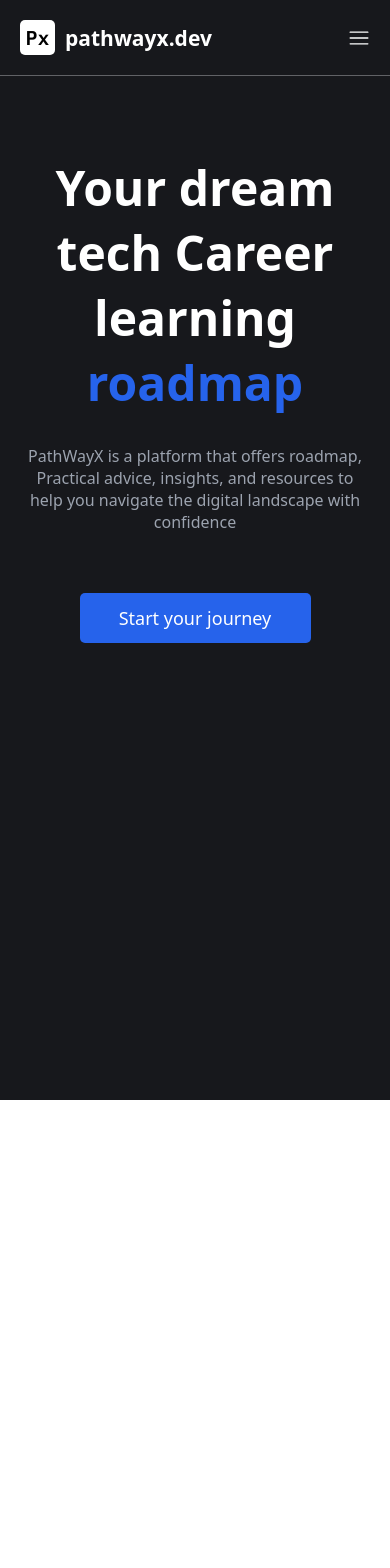
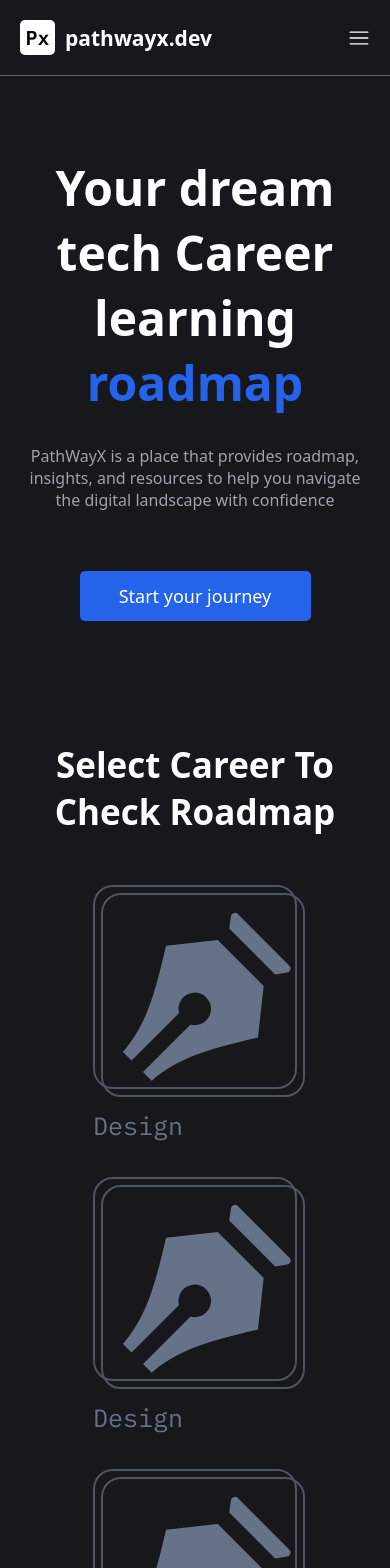
Before and after one commit to omatsola619/pathwayx-project, a Next.js app: page / in a window 390 px wide. Shown: the top 1568 px of the page. Before the commit the page ends 1100 px from the top, so only its background shows below. Built offline with nearby package versions, Linux system fonts and the light colour scheme.

Commit message:
fixed issues with grid and preparing dummy data, also finished card item design

```diff
--- /dev/null
+++ b/src/components/CardItem.tsx
@@ -0,0 +1,17 @@
+import styles from 'styles/CardItem.module.css'
+import { RiPenNibFill } from "react-icons/ri";
+
+function CardItem() {
+    return (
+        <div className={styles.roadmapCards}>
+            <div className={styles.card}>
+                <div className={styles.cardBorder}>
+                    <RiPenNibFill className={styles.cardIcon} />
+                </div>
+            </div>
+            <div className={styles.cardTitle}>Design</div>
+        </div>
+    )
+}
+
+export default CardItem;
--- a/src/components/HomeComp.tsx
+++ b/src/components/HomeComp.tsx
@@ -1,7 +1,8 @@
 import { useState } from 'react';
 import styles from 'styles/Home.module.css';
+import CardItem from './CardItem';
 import Header from './Header';
-import { HiOutlineChevronDoubleDown } from "react-icons/hi";
+
 
 function HomeComp() {
     return (
@@ -13,17 +14,19 @@ function HomeComp() {
                         Your dream tech Career learning <span style={{color: '#2663eb'}}>roadmap</span>
                     </div>
                     <div className={styles.heroDesc}>
-                        PathWayX is a platform that offers roadmap, Practical advice, insights,
+                        PathWayX is a place that provides roadmap, insights,
                         and resources to help you navigate the digital landscape with confidence
                     </div>
-                    {/* <div className={styles.chevron}>
-                        <HiOutlineChevronDoubleDown />
-                    </div> */}
                     <div className={styles.actionBtn}>Start your journey</div>
                 </div>
             </header>
-            <div className={styles.section2}>
-
+            <div className={styles.roadmaps}>
+                <div className={styles.roadmapTitle}>Select Career To Check Roadmap</div>
+                <div className={styles.cardsSection}>
+                    <CardItem />
+                    <CardItem />
+                    <CardItem />
+                </div>
             </div>
         </div>
     )
--- /dev/null
+++ b/src/styles/CardItem.module.css
@@ -0,0 +1,58 @@
+.roadmapCards{
+    margin-bottom: 20px;
+}
+
+.card{
+  width: 300px;
+  height: 300px;
+  border: 2px solid #4b5563;
+  display: flex;
+  align-items: center;
+  justify-content: center;
+  border-radius: 20px;
+  position: relative;
+  margin-bottom: 20px;
+}
+.cardBorder{
+  width: 300px;
+  height: 300px;
+  border: 2px solid #4b5563;
+  border-radius: 20px;
+  position: absolute;
+  left: 3%;
+  top: 3%;
+  text-align: center;
+  display: flex;
+  align-items: center;
+  justify-content: center;
+}
+@media screen and (max-width: 768px) {
+    .card{
+        width: 250px;
+        height: 250px;
+    }
+    .cardBorder{
+        width: 250px;
+        height: 250px;
+    }
+}
+@media screen and (max-width: 400px) {
+    .card{
+        width: 200px;
+        height: 200px;
+    }
+    .cardBorder{
+        width: 200px;
+        height: 200px;
+    }
+}
+.cardIcon{
+  color: #657287;
+  font-size: 200px;
+  padding-right: 5px;
+}
+.cardTitle{
+  color: #657287;
+  font-family: 'IBM Plex Mono', monospace;
+  font-size: 25px;
+}
--- a/src/styles/Home.module.css
+++ b/src/styles/Home.module.css
@@ -7,7 +7,7 @@
   background-color: #17181c;
 }
 .header{
-  height: 700px;
+
   background-color: #17181c;
 }
 @media (min-width: 400px) {
@@ -74,10 +74,31 @@
   align-items: center;
   justify-content: center;
 }
-.section2{
+@media screen and (max-width: 375px) {
+  .actionBtn {
+    margin-top: 40px;
+  }
+}
+.roadmaps{
   width: 100%;
-  height: 400px;
+  margin-top: 120px;
+
 }
+.roadmapTitle{
+  color: white;
+  font-family: system-ui;
+  font-weight: 700;
+  font-size: 40px;
+  text-align: center;
+  margin-bottom: 50px;
+}
+.cardsSection{
+  display: grid;
+  grid-template-columns: repeat(auto-fit , minmax(300px, 1fr));
+  gap: 15px;
+  justify-items: center;
+}
+
 
 
 
@@ -98,6 +119,12 @@
   .heroSection{
     padding-top: 80px;
   }
+  .roadmapTitle{
+    font-size: 35px;
+  }
+  .cardsSection{
+    grid-template-columns: repeat(auto-fit , minmax(250px, 1fr));
+  }
 }
 @media screen and (max-width: 425px) {
   .heroTitle{
@@ -105,3 +132,8 @@
     width: 80%;
   }
 }
+@media screen and (max-width: 400px) {
+  .cardsSection{
+    grid-template-columns: repeat(auto-fit , minmax(200px, 1fr));
+  }
+}
--- a/src/styles/globals.css
+++ b/src/styles/globals.css
@@ -1,3 +1,5 @@
+@import url('https://fonts.googleapis.com/css2?family=IBM+Plex+Mono:wght@400;500;600&display=swap');
+
 :root {
   --max-width: 1100px;
   --border-radius: 12px;
```
Also changed, not shown: src/data/DummyData.ts (added, +13 -0 lines).
